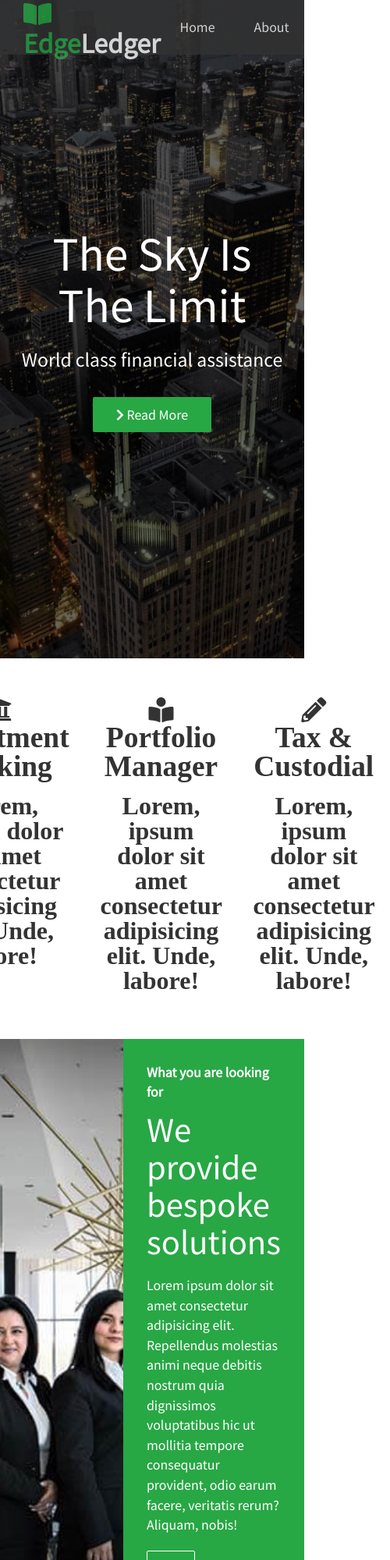
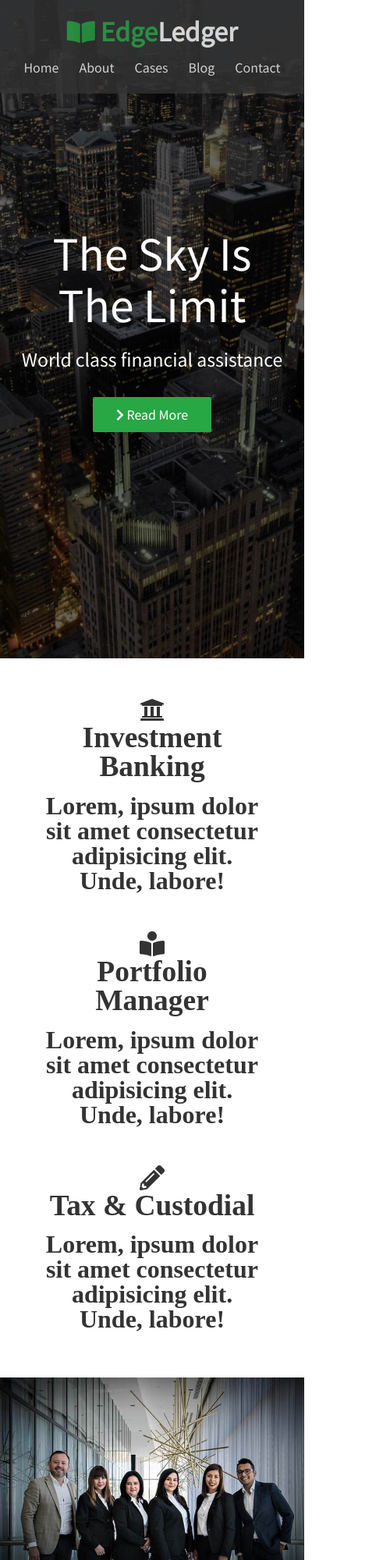
Before and after one commit to Ryan-Solomon/edge-ledger-website, a plain HTML site: page index.html in a window 390 px wide. Shown: the top 2000 px of the page at 78% size, 500 px wide, since content can reach past the window. Drawn offline with Linux system fonts and the light colour scheme.

Commit message:
adds media queries for responsive design

```diff
--- a/css/style.css
+++ b/css/style.css
@@ -191,3 +191,32 @@ img {
 .footer .social > * {
   margin-right: 30px;
 }
+
+/* Mobile */
+
+@media (max-width: 768px) {
+  .navbar {
+    flex-direction: column;
+    height: 120px;
+    padding: 20px;
+  }
+
+  .navbar a {
+    padding: 10px 10px;
+    margin: 3px;
+  }
+
+  .flex-items {
+    flex-direction: column;
+  }
+
+  .flex-columns .column,
+  .flex-grid .column {
+    flex: 100%;
+    max-width: 100%;
+  }
+
+  .team img {
+    width: 80%;
+  }
+}
```
